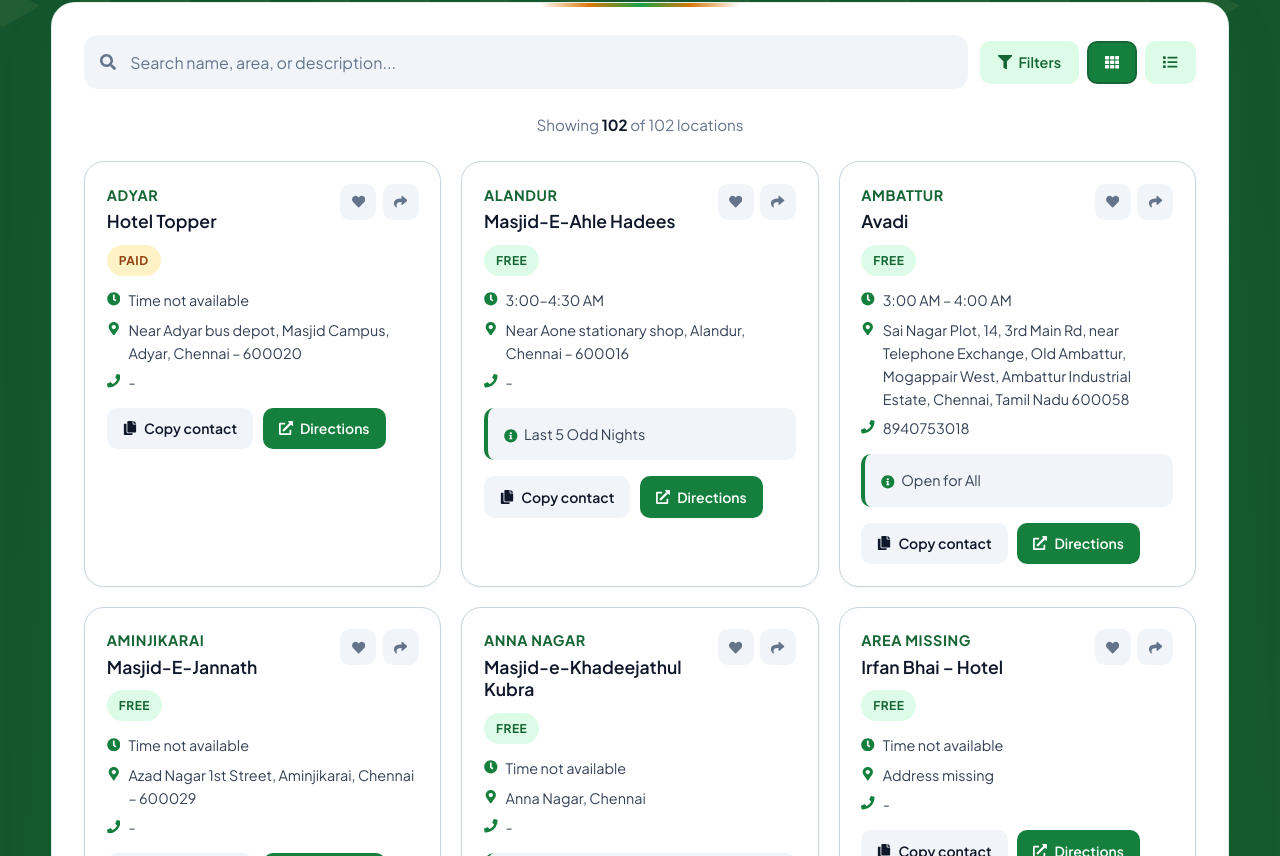
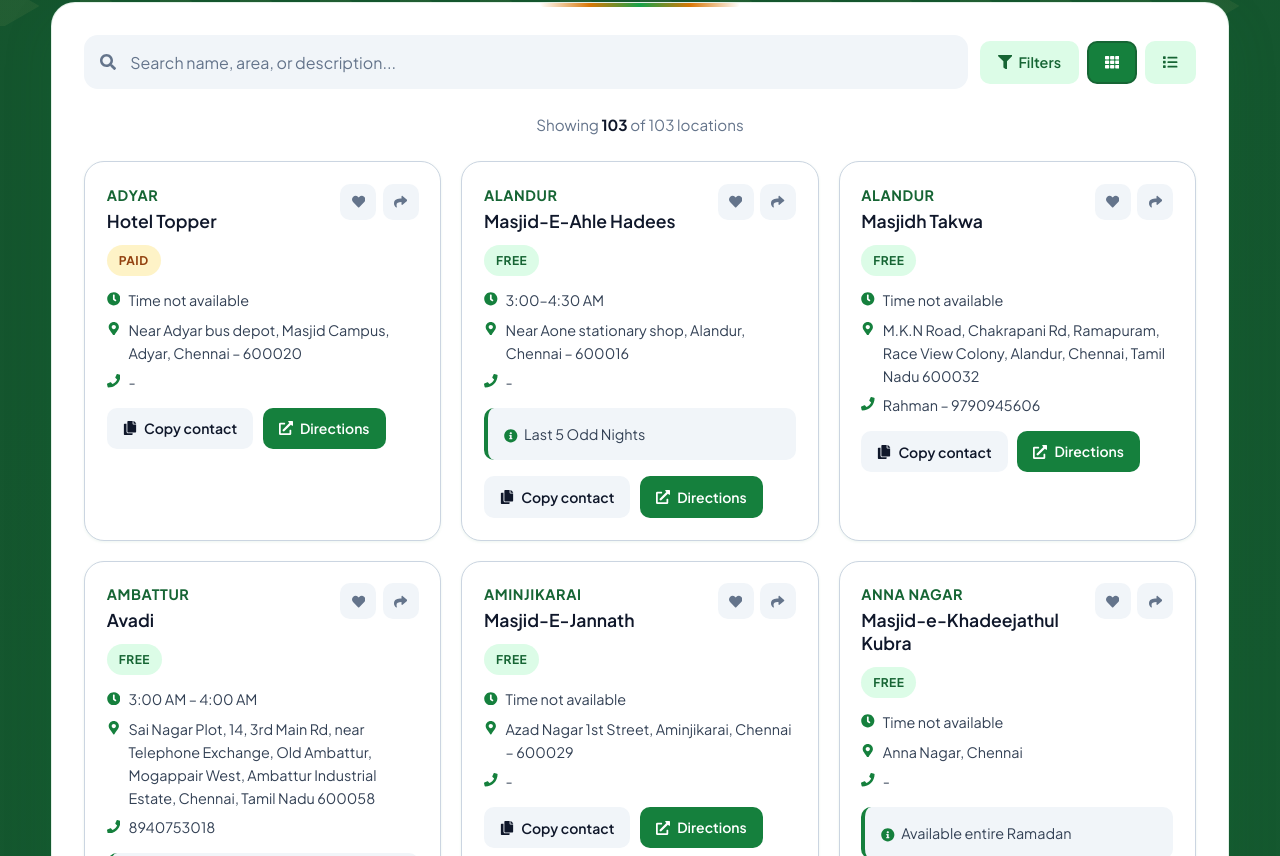
Before and after one commit to raysgithub17/rayhan-sahar-food, a React (Vite) app: page / in a window 1280 px wide. Shown: the part 544-1400 px from the top of the page. Built offline with nearby package versions, Linux system fonts and the light colour scheme.

Commit message:
Add Masjidh Takwa in Alandur to sahar locations data with contact information and address details

```diff
--- a/src/data.js
+++ b/src/data.js
@@ -1019,6 +1019,16 @@ const saharLocations = [
     contact: "-",
     description: "Last 10 nights",
   },
+  {
+    location: "Alandur",
+    name: "Masjidh Takwa",
+    type: "Free",
+    category: "Masjid",
+    address: "M.K.N Road, Chakrapani Rd, Ramapuram, Race View Colony, Alandur, Chennai, Tamil Nadu 600032",
+    time: "Time not available",
+    contact: "Rahman – 9790945606",
+    description: "",
+  },
 ];
 
 export default saharLocations;
```
